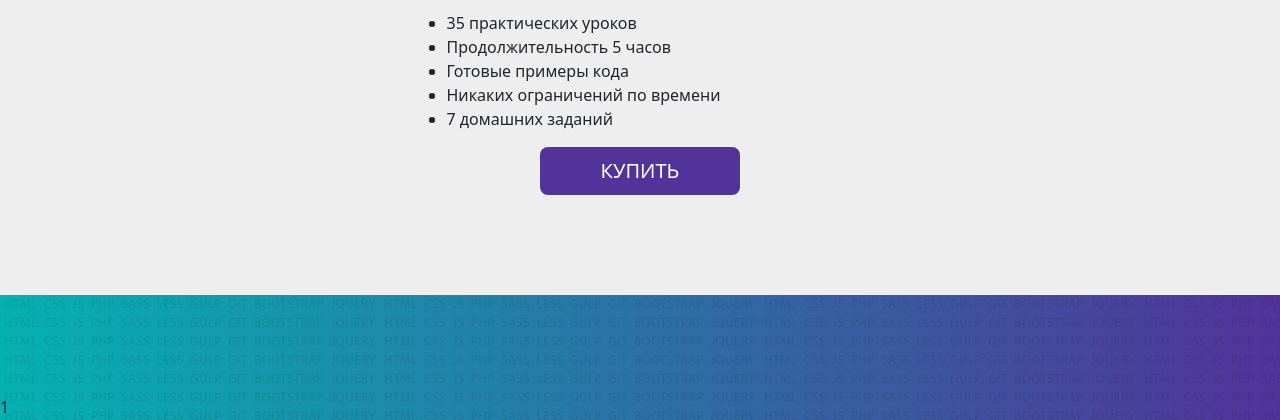
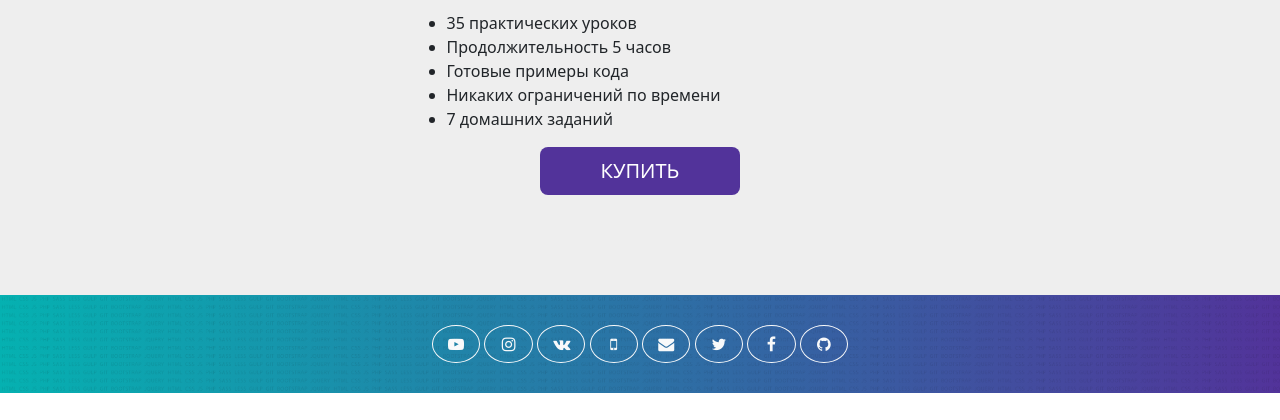
Before and after one commit to Teonanakatll/Boot_test, a Django app: page / in a window 1280 px wide. Shown: the part 6080-6500 px from the top of the page. After the commit the page ends 6473 px from the top, so only its background shows below. Run offline with Django 4.2, Linux system fonts and the light colour scheme; some libraries are stand-ins or nearby versions.

Commit message:
#9___________ФУТЕР

```diff
--- a/bootsite/boot/static/boot/css/style.css
+++ b/bootsite/boot/static/boot/css/style.css
@@ -2,7 +2,7 @@
     --color1: #05b1b1;
     --color2: #52339a;
 }
-header, footer, section {
+section {
     padding: 100px 0;
 }
 header {
@@ -133,6 +133,14 @@ header, footer {
     justify-content: center;
     align-items: center;
 }
+/* Подвал */
+footer {
+    padding: 30px 0;
+}
+/* Кнопки футера*/
+.f-btn {
+    border-radius: 50%;
+}
 /* Цвет */
 .color1 {
     color: var(--color1)
--- a/bootsite/boot/templates/boot/index.html
+++ b/bootsite/boot/templates/boot/index.html
@@ -199,7 +199,18 @@
 </section>
 
 <footer id="footer">
-    1
+  <div class="container">
+    <div class="row">
+      <div class="col-12 text-center">
+        {% for f in foot %}
+<!--В маил ссылка формата
+        href="mailto:ismail@mail.ru?subject=Вопрос по курсу html+css&body=Здравствуйте, ITDoctor,">-->
+
+        <a href="#" target="_blank" class="btn f-btn btn-outline-light"><i class="{{ f.icon }}"></i></a>
+        {% endfor %}
+      </div>
+    </div>
+  </div>
 </footer>
 
 <!-- Modal -->
--- a/bootsite/boot/views.py
+++ b/bootsite/boot/views.py
@@ -8,6 +8,20 @@ about = [
         {'icon': 'icon-file-video', 'text': '35 видео уроков (5 часов)'},
         {'icon': 'icon-mobile', 'text': 'Просмотр со смартфона'},
     ]
+
+footer = [
+    {'icon': 'icon-youtube-play'},
+    {'icon': 'icon-instagram'},
+    {'icon': 'icon-vkontakte'},
+    {'icon': 'icon-mobile'},
+    {'icon': 'icon-mail-alt'},
+    {'icon': 'icon-twitter'},
+    {'icon': 'icon-facebook'},
+    {'icon': 'icon-github-circled'},
+
+]
+
+
 forwhom = [
     {'text': 'Хочет научиться создавать сайты своими силами'},
     {'text': 'Учится современным инструментам разработки'},
@@ -59,6 +73,7 @@ accord3 = [
 def index(request):
     context = {
         'about': about,
+        'foot': footer,
         'whom': forwhom,
         'acc1': accord1,
         'acc2': accord2,
```
